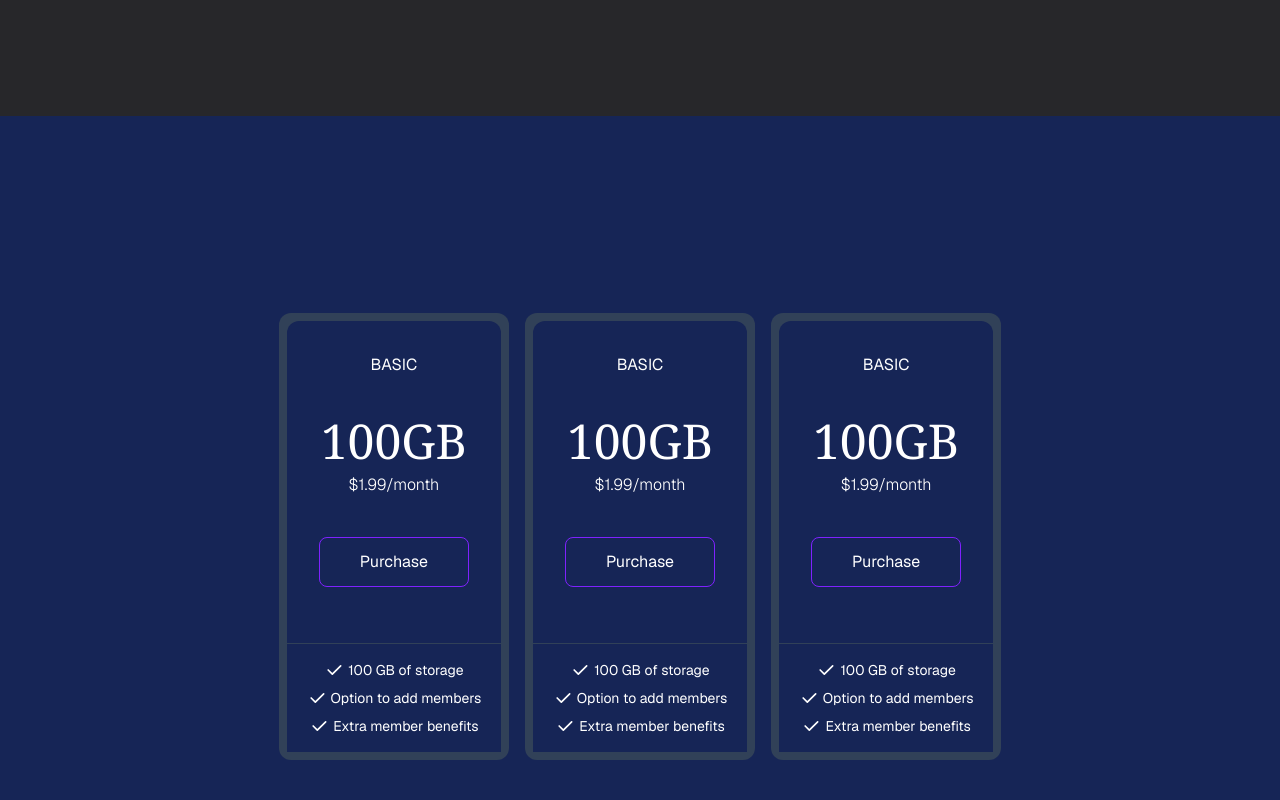
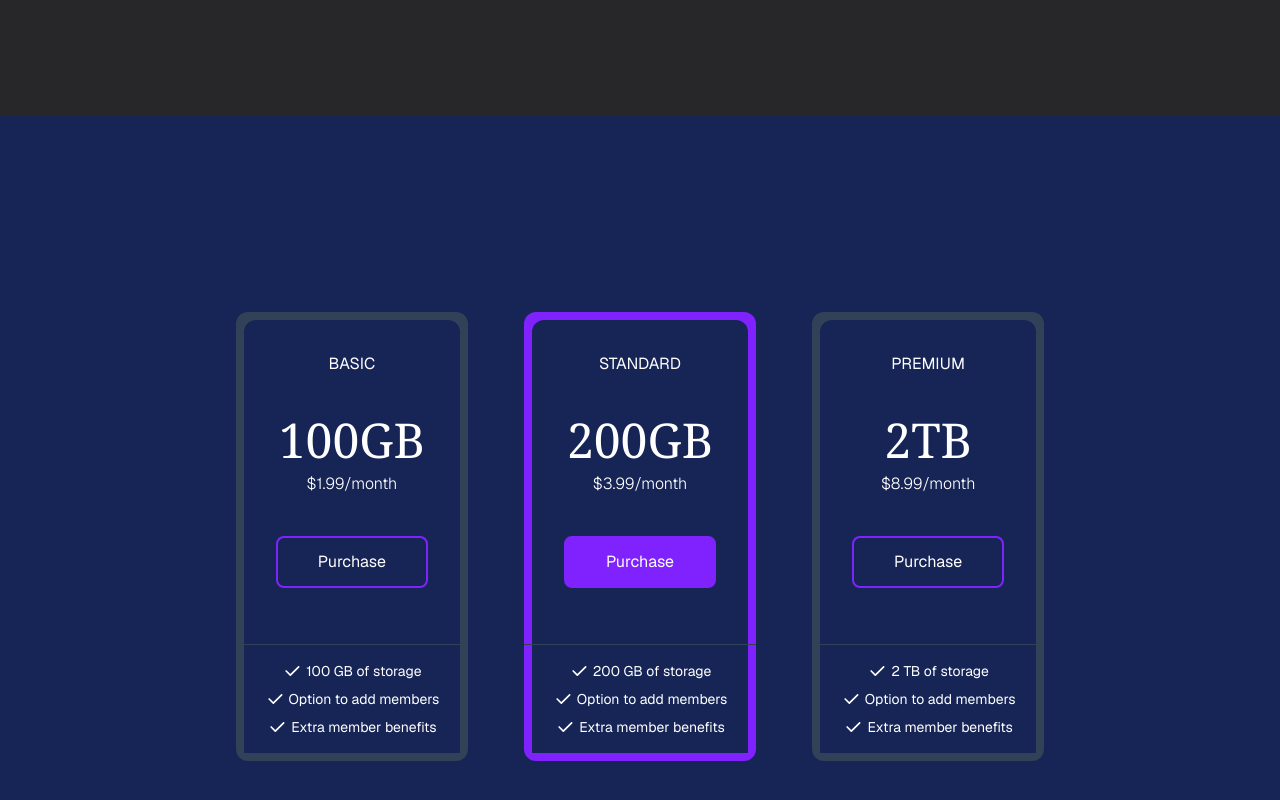
Before and after one commit to ImpulseImp/all-in-one, a Next.js app: page / in a window 1280 px wide. Shown: the part 684-1484 px from the top of the page. Built offline with nearby package versions, Linux system fonts and the light colour scheme.

Commit message:
add colors

```diff
--- a/components/PricingGrids.tsx
+++ b/components/PricingGrids.tsx
@@ -3,7 +3,7 @@ function PricingGrids() {
     //Background Container
     <div className="flex min-h-screen items-center justify-center bg-blue-950 font-sans text-white">
       {/* Cards Container */}
-      <div className="mt-10 flex flex-col items-center justify-center space-y-4 md:flex-row md:space-y-0 md:space-x-4">
+      <div className="mt-10 flex flex-col items-center justify-center space-y-4 md:flex-row md:space-y-0 md:space-x-14">
         {/* Card 1*/}
         <div className="rounded-xl bg-slate-700 text-white">
           {/* upper card container */}
@@ -13,7 +13,7 @@ function PricingGrids() {
             <p className="mb-4 font-light">$1.99/month</p>
             <a
               href="#"
-              className="my-6 inline-block rounded-lg border border-violet-600 px-10 py-3 text-center duration-200 hover:border-violet-800 hover:bg-violet-800"
+              className="my-6 inline-block rounded-lg border-2 border-violet-600 px-10 py-3 text-center duration-200 hover:border-violet-800 hover:bg-violet-800"
             >
               Purchase
             </a>
@@ -79,15 +79,15 @@ function PricingGrids() {
           </div>
         </div>
         {/* Card 2 */}
-        <div className="rounded-xl bg-slate-700 text-white">
+        <div className="rounded-xl bg-violet-600 text-white">
           {/* upper card container */}
           <div className="mx-2 mt-2 flex flex-col items-center justify-center rounded-t-xl bg-blue-950 p-8">
-            <div className="mb-10 uppercase">basic</div>
-            <span className="mb-2 font-serif text-5xl">100GB</span>
-            <p className="mb-4 font-light">$1.99/month</p>
+            <div className="mb-10 uppercase">standard</div>
+            <span className="mb-2 font-serif text-5xl">200GB</span>
+            <p className="mb-4 font-light">$3.99/month</p>
             <a
               href="#"
-              className="my-6 inline-block rounded-lg border border-violet-600 px-10 py-3 text-center duration-200 hover:border-violet-800 hover:bg-violet-800"
+              className="my-6 inline-block rounded-lg border-2 border-violet-600 bg-violet-600 px-10 py-3 text-center duration-200 hover:border-violet-800 hover:bg-violet-800"
             >
               Purchase
             </a>
@@ -113,7 +113,7 @@ function PricingGrids() {
                   <path stroke="none" d="M0 0h24v24H0z" fill="none" />
                   <path d="M5 12l5 5l10 -10" />
                 </svg>
-                <span className="text-sm">100 GB of storage</span>
+                <span className="text-sm">200 GB of storage</span>
               </div>
               {/* List Item 2 */}
               <div className="flex justify-center space-x-1">
@@ -156,12 +156,12 @@ function PricingGrids() {
         <div className="rounded-xl bg-slate-700 text-white">
           {/* upper card container */}
           <div className="mx-2 mt-2 flex flex-col items-center justify-center rounded-t-xl bg-blue-950 p-8">
-            <div className="mb-10 uppercase">basic</div>
-            <span className="mb-2 font-serif text-5xl">100GB</span>
-            <p className="mb-4 font-light">$1.99/month</p>
+            <div className="mb-10 uppercase">premium</div>
+            <span className="mb-2 font-serif text-5xl">2TB</span>
+            <p className="mb-4 font-light">$8.99/month</p>
             <a
               href="#"
-              className="my-6 inline-block rounded-lg border border-violet-600 px-10 py-3 text-center duration-200 hover:border-violet-800 hover:bg-violet-800"
+              className="my-6 inline-block rounded-lg border-2 border-violet-600 px-10 py-3 text-center duration-200 hover:border-violet-800 hover:bg-violet-800"
             >
               Purchase
             </a>
@@ -187,7 +187,7 @@ function PricingGrids() {
                   <path stroke="none" d="M0 0h24v24H0z" fill="none" />
                   <path d="M5 12l5 5l10 -10" />
                 </svg>
-                <span className="text-sm">100 GB of storage</span>
+                <span className="text-sm">2 TB of storage</span>
               </div>
               {/* List Item 2 */}
               <div className="flex justify-center space-x-1">
```
